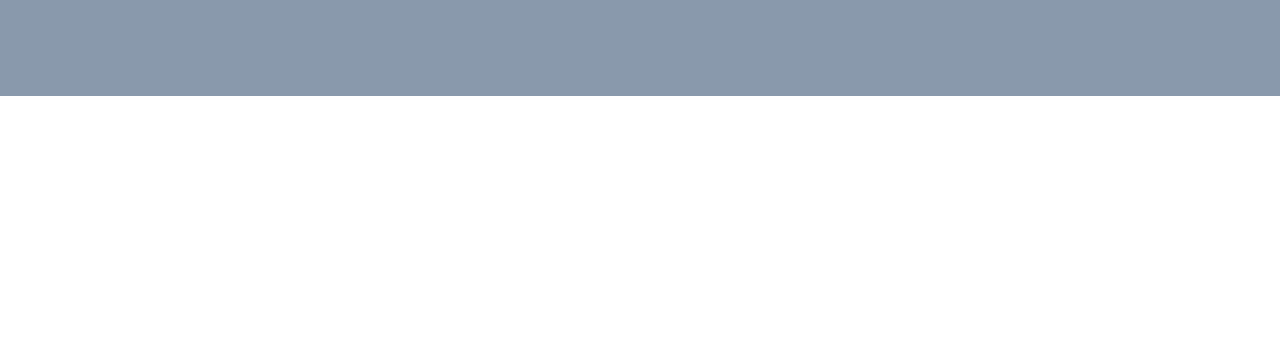
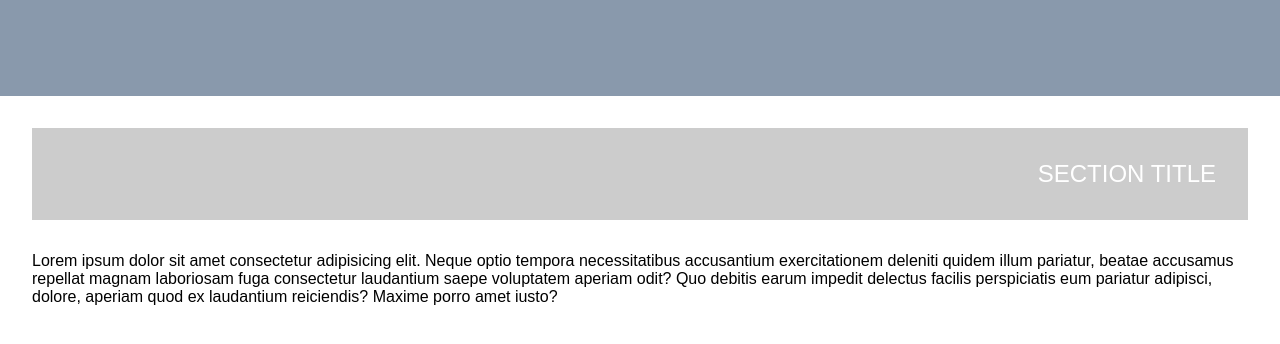
Before and after one commit to nvallejos17/incorporar-website, a React (Create React App) app: page / in a window 1280 px wide. Shown: the top 344 px of the page. Built offline with nearby package versions, Linux system fonts and the light colour scheme.

Commit message:
Section component added

```diff
--- a/src/App.tsx
+++ b/src/App.tsx
@@ -3,10 +3,21 @@ import { baseTheme } from './themes/baseTheme';
 
 // Components
 import Navbar from './components/Navbar/Navbar.component';
+import Section from './components/Section/Section.component';
 
 const App = () => (
   <ThemeProvider theme={baseTheme}>
     <Navbar />
+    <Section title='Section title' alignTitle='right'>
+      <p>
+        Lorem ipsum dolor sit amet consectetur adipisicing elit. Neque optio
+        tempora necessitatibus accusantium exercitationem deleniti quidem illum
+        pariatur, beatae accusamus repellat magnam laboriosam fuga consectetur
+        laudantium saepe voluptatem aperiam odit? Quo debitis earum impedit
+        delectus facilis perspiciatis eum pariatur adipisci, dolore, aperiam
+        quod ex laudantium reiciendis? Maxime porro amet iusto?
+      </p>
+    </Section>
   </ThemeProvider>
 );
 
--- /dev/null
+++ b/src/components/Section/Section.component.tsx
@@ -0,0 +1,30 @@
+import { ReactNode } from 'react';
+import {
+  SectionWrapper,
+  SectionTitle,
+  SectionContainer,
+} from './Section.styled';
+
+interface ISection {
+  title?: string;
+  alignTitle?: 'left' | 'center' | 'right';
+  children: ReactNode;
+}
+
+const Section = ({
+  title,
+  alignTitle = 'left',
+  children,
+  ...props
+}: ISection) => {
+  return (
+    <SectionWrapper {...props}>
+      <SectionContainer>
+        {title && <SectionTitle alignTitle={alignTitle}>{title}</SectionTitle>}
+        {children}
+      </SectionContainer>
+    </SectionWrapper>
+  );
+};
+
+export default Section;
--- /dev/null
+++ b/src/components/Section/Section.styled.tsx
@@ -0,0 +1,32 @@
+import styled, { css } from 'styled-components';
+
+interface ISectionTitle {
+  alignTitle: 'left' | 'center' | 'right';
+}
+
+export const SectionWrapper = styled.section`
+  min-height: calc(100vh - 96px);
+`;
+
+export const SectionContainer = styled.div`
+  max-width: 1280px;
+  height: 100%;
+
+  margin: auto;
+  padding: 2rem;
+`;
+
+export const SectionTitle = styled.h3<ISectionTitle>(({ alignTitle }) => {
+  return css`
+    margin-bottom: 2rem;
+    padding: 2rem;
+
+    font-size: 1.5rem;
+    font-weight: normal;
+    text-align: ${alignTitle};
+    text-transform: uppercase;
+
+    color: white;
+    background: rgba(0, 0, 0, 0.2);
+  `;
+});
```
